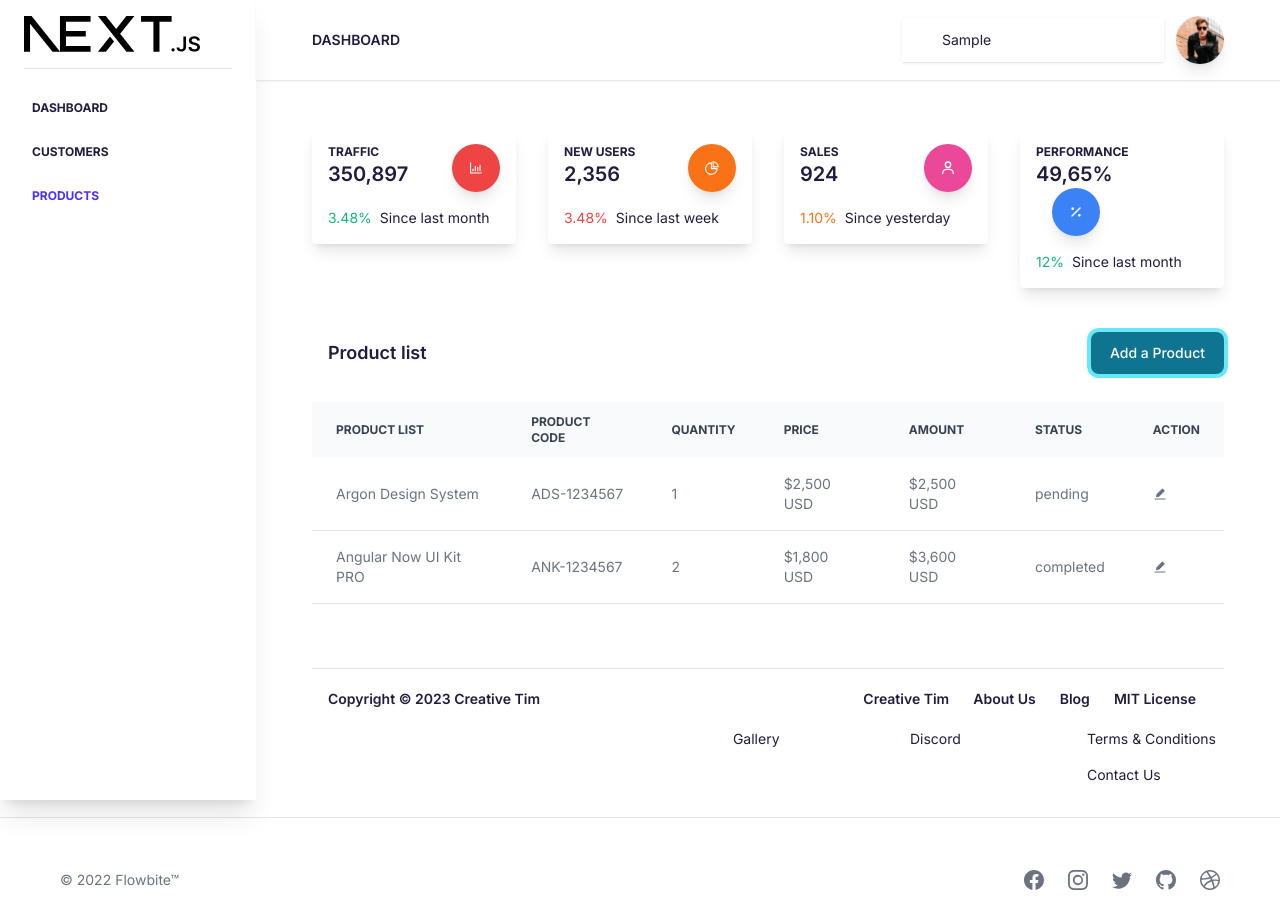
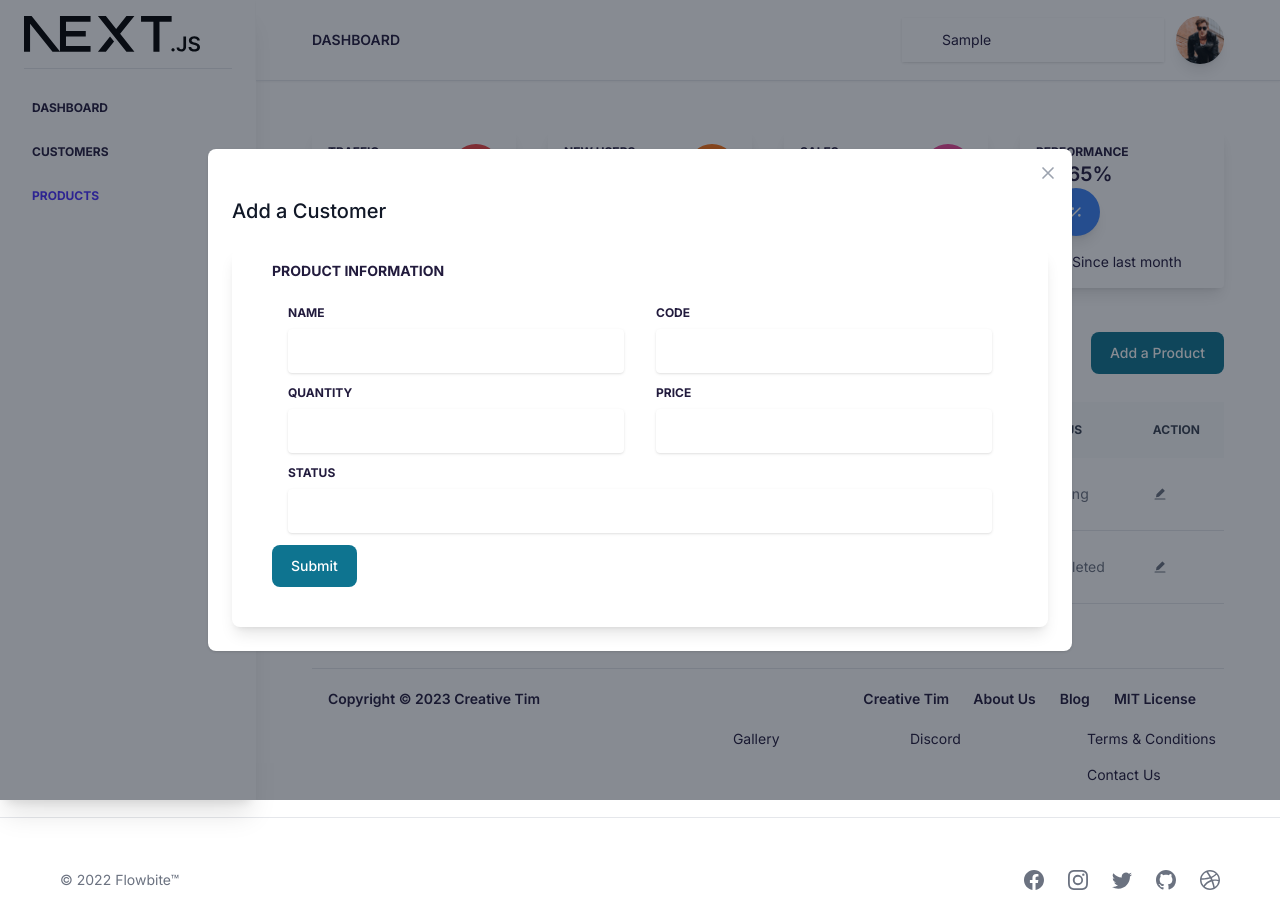
Before and after one commit to Neamul01/e-commerce-replit, a Next.js app: page /admin/products in a window 1280 px wide. Both pictures are taken after typing "Sample" into the empty fields and a click on the button "Add a Product". Built offline with nearby package versions, Linux system fonts and the light colour scheme; no server answers.

Commit message:
producat add implemented

```diff
--- a/app/admin/customers/page.tsx
+++ b/app/admin/customers/page.tsx
@@ -8,7 +8,6 @@ import React, { useState } from "react";
 import { AiFillEdit } from "react-icons/ai";
 
 export default function Page() {
-  const router = useRouter();
   const [openModal, setOpenModal] = useState<string | undefined>();
 
   const addData = (data: any) => {
--- a/app/admin/products/page.tsx
+++ b/app/admin/products/page.tsx
@@ -1,13 +1,33 @@
 "use client";
-import React from "react";
+import React, { useState } from "react";
 
-import CardTable from "@/components/Admin/Cards/CardTable";
-import Admin from "@/components/Layouts/Admin";
 import { AiFillEdit } from "react-icons/ai";
 import Table from "@/components/Common/Table";
 import { Button } from "flowbite-react";
+import AddProductModal from "@/components/Product/AddProductModal";
 
 export default function Tables() {
+  const [openModal, setOpenModal] = useState<string | undefined>();
+
+  const addData = (data: any) => {
+    console.log("addData", data);
+    setOpenModal(undefined);
+    // window.location.reload();
+    tableData.push({
+      productList: data.name,
+      productCode: data.code,
+      quantity: data.quantity,
+      price: data.price,
+      status: data.status,
+      id: tableData.length + 1,
+      amount: "$2,500 USD",
+      link: `/admin/products/${tableData.length + 1}`,
+    });
+  };
+
+  const handleOpenModal = () => {
+    setOpenModal("add-product");
+  };
   return (
     <>
       <div className="rounded-t mb-0 px-4 py-3 border-0 flex justify-between">
@@ -18,7 +38,7 @@ export default function Tables() {
             </h3>
           </div>
         </div>
-        <Button>Add a Product</Button>
+        <Button onClick={handleOpenModal}>Add a Product</Button>
       </div>
       <div className="flex flex-wrap mt-4">
         {/* <div className="w-full mb-12 px-4">
@@ -29,9 +49,23 @@ export default function Tables() {
           <Table columns={tableColumns} data={tableData} />
         </div>
       </div>
+      <AddProductModal
+        data={data}
+        setOpenModal={setOpenModal}
+        openModal={openModal}
+        addData={addData}
+      />
     </>
   );
 }
+
+const data = {
+  name: "",
+  code: null,
+  quantity: null,
+  price: null,
+  status: "",
+};
 
 const tableColumns: Column[] = [
   {
--- /dev/null
+++ b/components/Product/AddProductModal.tsx
@@ -0,0 +1,151 @@
+"use client";
+
+import { Button, Modal } from "flowbite-react";
+import { ChangeEvent, FormEvent, useState } from "react";
+
+interface FormData {
+  name: string;
+  code: number | null;
+  quantity: number | null;
+  price: number | null;
+  status: string;
+}
+export default function AddProductModal({
+  openModal,
+  setOpenModal,
+  data,
+  addData,
+}: {
+  openModal: any;
+  setOpenModal: any;
+  data: FormData;
+  addData: any;
+}) {
+  const [formData, setFormData] = useState<FormData>({ ...data });
+  const handleChange = (
+    e: ChangeEvent<HTMLInputElement | HTMLTextAreaElement>
+  ) => {
+    const { name, value } = e.target;
+    setFormData((prevData) => ({
+      ...prevData,
+      [name]: value,
+    }));
+  };
+
+  const handleSubmit = (e: FormEvent) => {
+    e.preventDefault();
+    addData(formData);
+  };
+  return (
+    <>
+      <Modal
+        show={openModal === "add-product"}
+        size="4xl"
+        popup
+        onClose={() => setOpenModal(undefined)}
+      >
+        <Modal.Header />
+        <Modal.Body>
+          <div className="space-y-6">
+            <h3 className="text-xl font-medium text-gray-900 dark:text-white">
+              Add a Customer
+            </h3>
+            <div className="relative flex flex-col min-w-0 break-words w-full mb-6 shadow-lg rounded-lg bg-blueGray-100 border-0">
+              <div className="flex-auto px-4 lg:px-10 py-10 pt-0">
+                <form onSubmit={handleSubmit}>
+                  <h6 className="text-blueGray-400 text-sm mt-3 mb-6 font-bold uppercase">
+                    Product Information
+                  </h6>
+                  <div className="flex flex-wrap">
+                    <div className="w-full lg:w-6/12 px-4">
+                      <div className="relative w-full mb-3">
+                        <label
+                          className="block uppercase text-blueGray-600 text-xs font-bold mb-2"
+                          htmlFor="grid-password"
+                        >
+                          Name
+                        </label>
+                        <input
+                          onChange={handleChange}
+                          type="text"
+                          name="name"
+                          className="border-0 px-3 py-3 placeholder-blueGray-300 text-blueGray-600 bg-white rounded text-sm shadow focus:outline-none focus:ring w-full ease-linear transition-all duration-150"
+                        />
+                      </div>
+                    </div>
+                    <div className="w-full lg:w-6/12 px-4">
+                      <div className="relative w-full mb-3">
+                        <label
+                          className="block uppercase text-blueGray-600 text-xs font-bold mb-2"
+                          htmlFor="grid-password"
+                        >
+                          Code
+                        </label>
+                        <input
+                          onChange={handleChange}
+                          name="code"
+                          type="number"
+                          className="border-0 px-3 py-3 placeholder-blueGray-300 text-blueGray-600 bg-white rounded text-sm shadow focus:outline-none focus:ring w-full ease-linear transition-all duration-150"
+                        />
+                      </div>
+                    </div>
+                    <div className="w-full lg:w-6/12 px-4">
+                      <div className="relative w-full mb-3">
+                        <label
+                          className="block uppercase text-blueGray-600 text-xs font-bold mb-2"
+                          htmlFor="grid-password"
+                        >
+                          Quantity
+                        </label>
+                        <input
+                          onChange={handleChange}
+                          type="number"
+                          name="quantity"
+                          className="border-0 px-3 py-3 placeholder-blueGray-300 text-blueGray-600 bg-white rounded text-sm shadow focus:outline-none focus:ring w-full ease-linear transition-all duration-150"
+                        />
+                      </div>
+                    </div>
+                    <div className="w-full lg:w-6/12 px-4">
+                      <div className="relative w-full mb-3">
+                        <label
+                          className="block uppercase text-blueGray-600 text-xs font-bold mb-2"
+                          htmlFor="grid-password"
+                        >
+                          Price
+                        </label>
+                        <input
+                          onChange={handleChange}
+                          type="number"
+                          name="price"
+                          className="border-0 px-3 py-3 placeholder-blueGray-300 text-blueGray-600 bg-white rounded text-sm shadow focus:outline-none focus:ring w-full ease-linear transition-all duration-150"
+                        />
+                      </div>
+                    </div>
+                    <div className="relative w-full mb-3 px-4">
+                      <label
+                        className="block uppercase text-blueGray-600 text-xs font-bold mb-2"
+                        htmlFor="grid-password"
+                      >
+                        Status
+                      </label>
+                      <input
+                        onChange={handleChange}
+                        type="text"
+                        name="status"
+                        className="border-0 px-3 py-3 placeholder-blueGray-300 text-blueGray-600 bg-white rounded text-sm shadow focus:outline-none focus:ring w-full ease-linear transition-all duration-150"
+                      />
+                    </div>
+                  </div>
+
+                  <div className="">
+                    <Button type="submit">Submit</Button>
+                  </div>
+                </form>
+              </div>
+            </div>
+          </div>
+        </Modal.Body>
+      </Modal>
+    </>
+  );
+}
```
